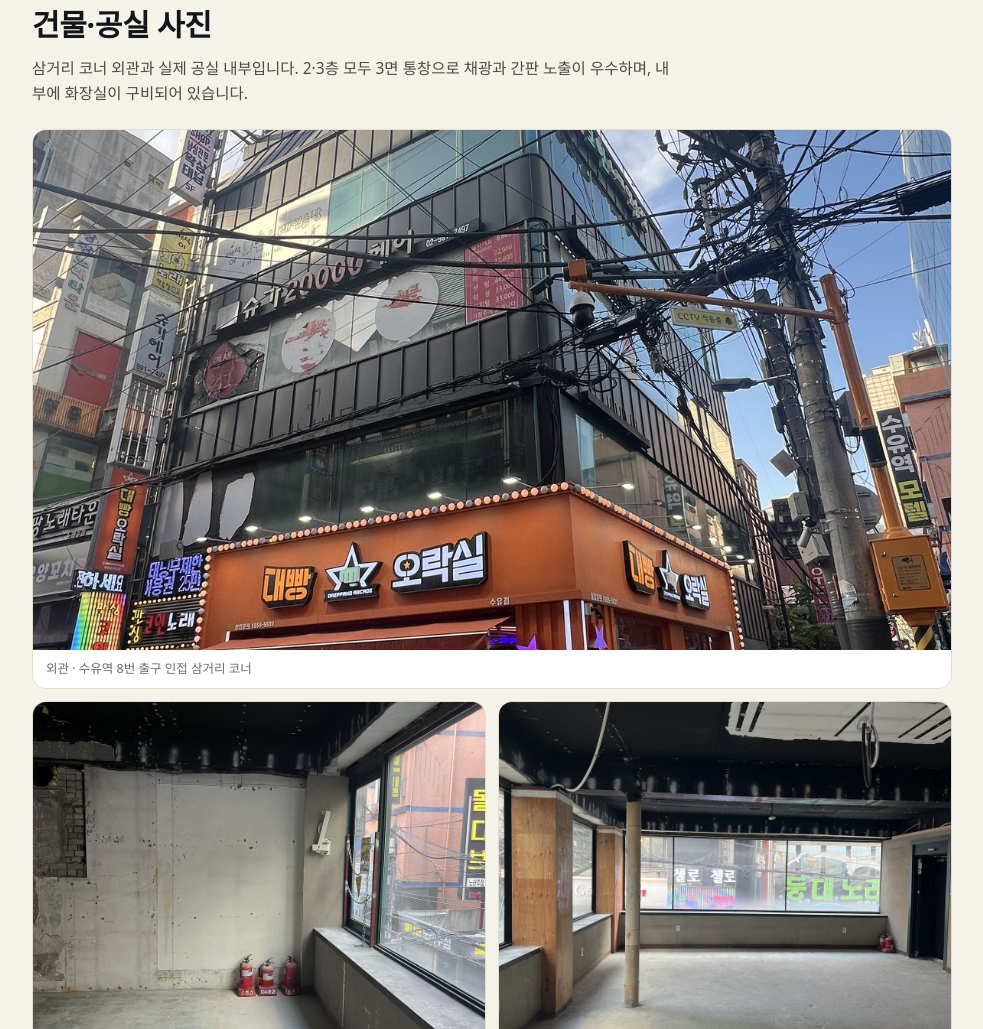
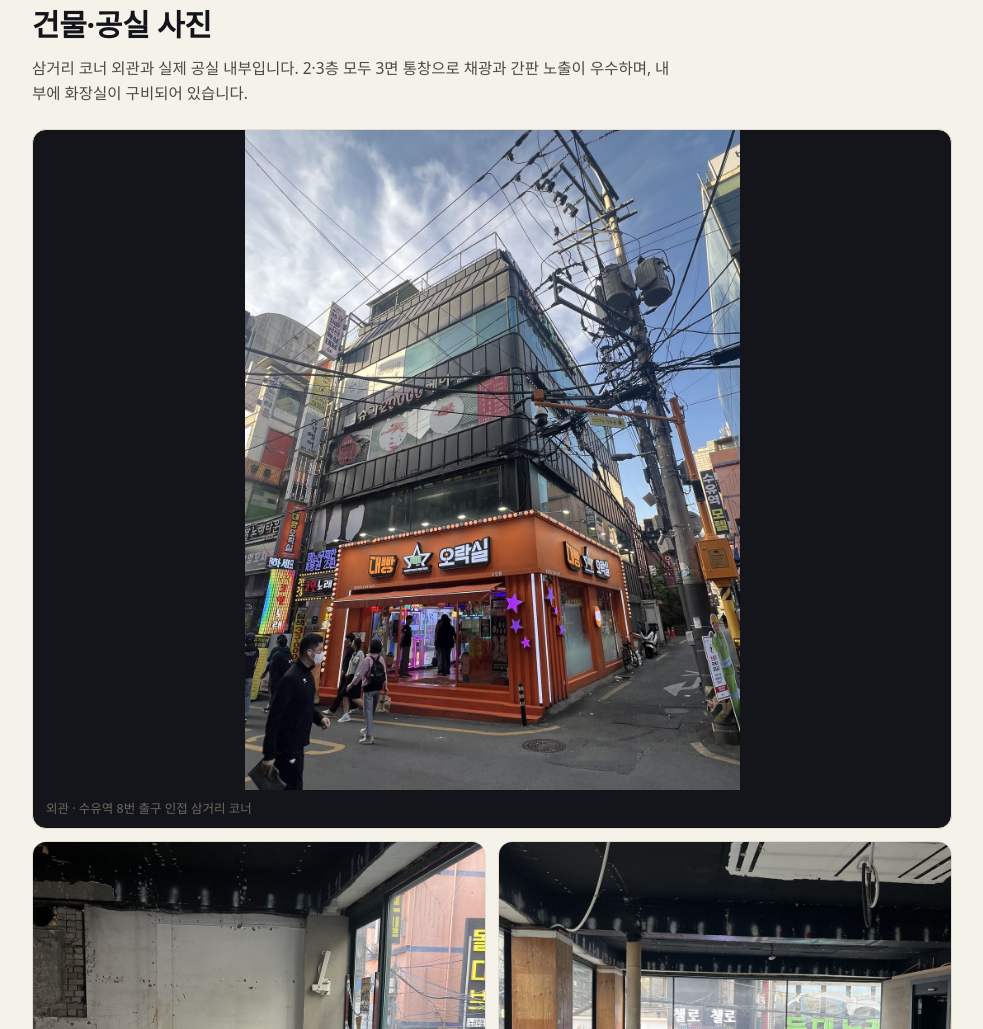
Before and after one commit to yun7640/suyu-app, a website: page public/index.html in a window 1280 px wide. Shown: the part 1400-2429 px from the top of the page, without its empty margins (148-1131 px from the left). Drawn offline with Linux system fonts and the light colour scheme; a web font is replaced by a local one.

Commit message:
Add files via upload

```diff
--- a/public/index.html
+++ b/public/index.html
@@ -146,7 +146,8 @@
   .gitem{border:1px solid var(--line);border-radius:14px;overflow:hidden;background:var(--panel)}
   .gitem.wide{grid-column:1 / -1}
   .gitem img{width:100%;height:100%;display:block;object-fit:cover;aspect-ratio:4/3}
-  .gitem.wide img{aspect-ratio:16/10;max-height:520px}
+  .gitem.wide{background:#14151a}
+  .gitem.wide img{aspect-ratio:auto;height:auto;max-height:660px;object-fit:contain;margin:0 auto}
   .gitem figcaption{font-size:12.5px;color:var(--mut);padding:9px 13px;font-weight:500}
   /* ---------- PHOTO ---------- */
   .photo{margin:24px 0 0;border:1px solid var(--line);border-radius:16px;overflow:hidden;background:var(--panel)}
```
